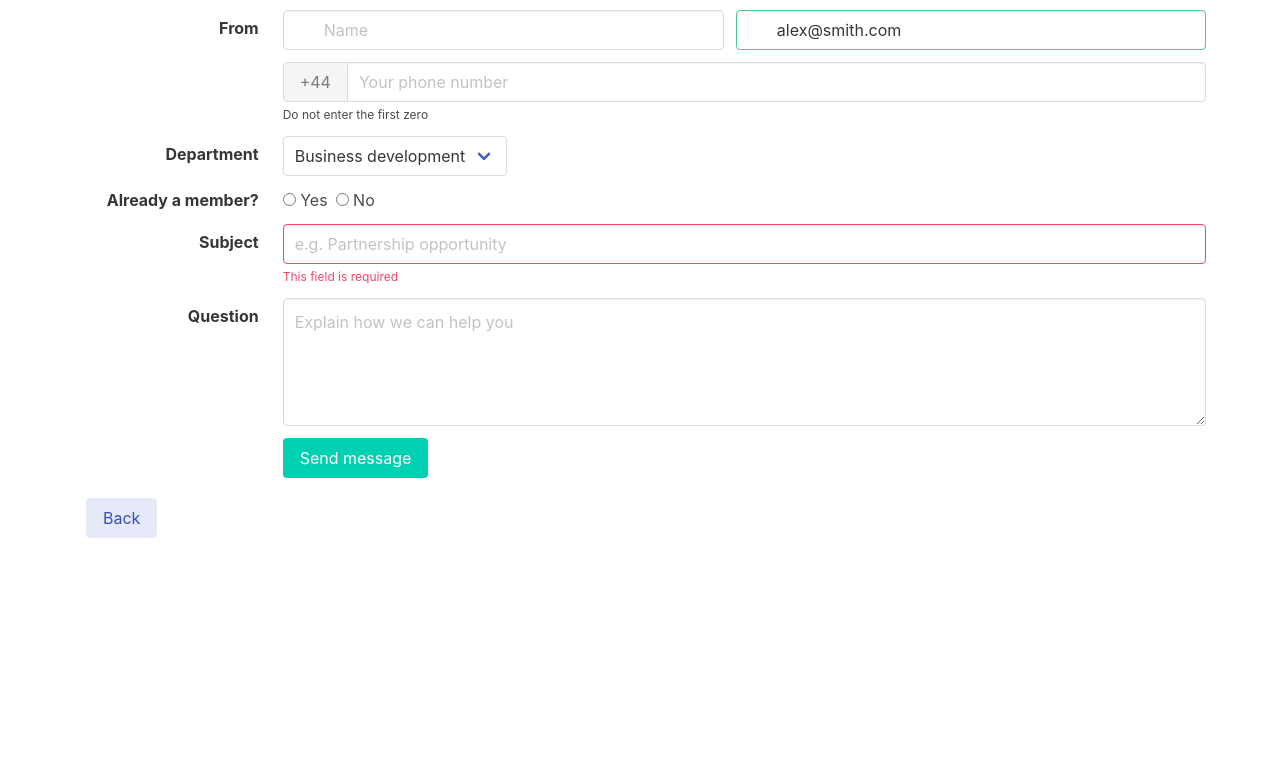
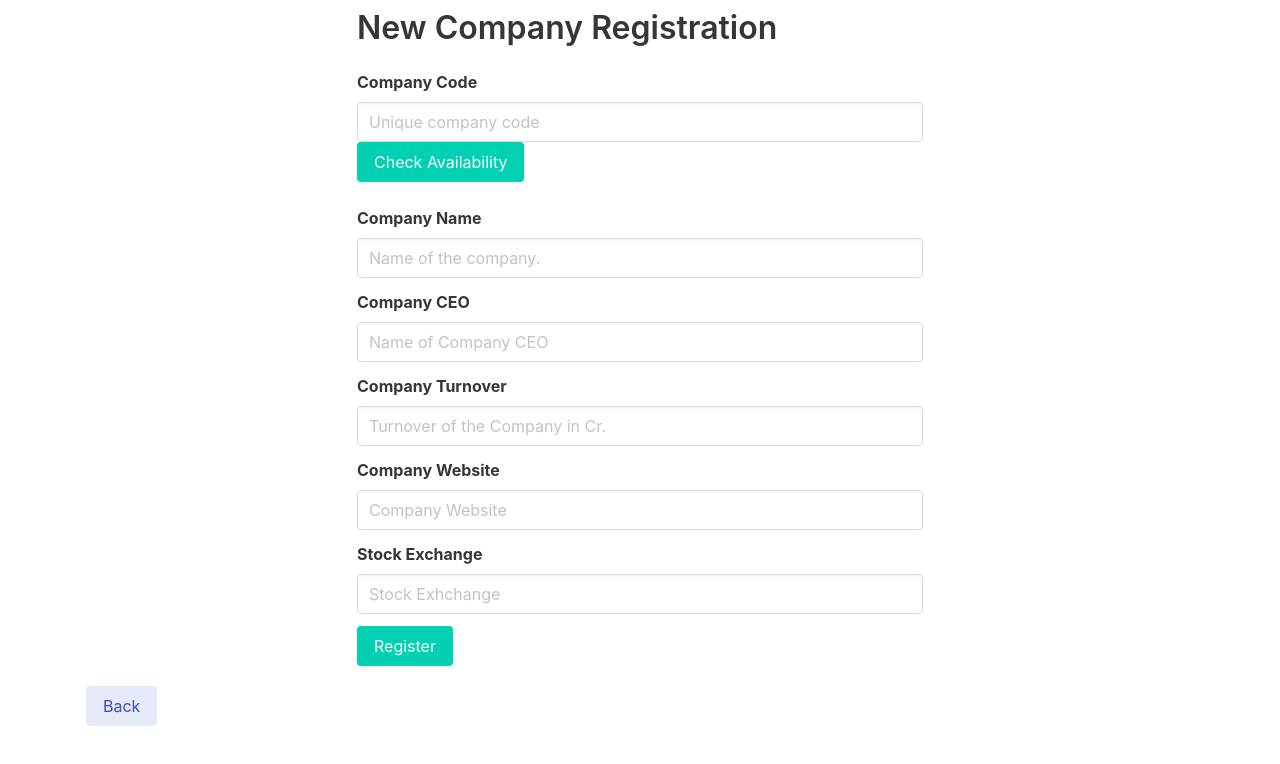
Before and after one commit to Soham-chattopadhyay/EStocksManagerWeb, an Angular app: page /register-company in a window 1280 px wide. Shown: the top 764 px of the page. Built offline with nearby package versions, Linux system fonts and the light colour scheme.

Commit message:
Company registration screen

```diff
--- a/src/app/Models/CompanyProfile.ts
+++ b/src/app/Models/CompanyProfile.ts
@@ -4,6 +4,11 @@ export class CompanyProfile
     constructor () {
         this.companyCode = '';
         this.companyName = '';
+        this.companyCEO = '';
+        this.companyTurnover = 0.0;
+        this.companyWebsite = '';
+        this.stockEnchange = '';
+        this.regStatusConfirmation = new RegStatusConfirmation();
     }
   companyCode: string;
   companyName: string;
--- a/src/app/company-register/company-register.component.html
+++ b/src/app/company-register/company-register.component.html
@@ -1,130 +1,77 @@
-<div class="field is-horizontal">
-    <div class="field-label is-normal">
-      <label class="label">From</label>
+<!-- Register Company Html -->
+<div class="container" style="width: 50%;" >
+  <h3 class="title is-3">New Company Registration</h3>
+  <div class="field">
+    <label class="label">Company Code</label>
+    <div class="control">
+      <input class="input" type="text" #code placeholder="Unique company code" (input)="setCompanyProfile($event, 'CCD')">
     </div>
-    <div class="field-body">
+
+    <div class="buttons">
+        <button class="button is-primary" (click)="findCompany()">Check Availability</button>
+    </div>
+    <p class="help is-danger"
+      [ngStyle] ="{ display: hideRegError ? 'none' : 'contents'}">
+      This Company Code is already taken!
+    </p>
+
+    <p class="help is-success text-bold"
+      [ngStyle] ="{ display: companyCodeNotAvailable ? 'none' : 'contents'}">
+      This Company Code is available.</p>
+  </div>
+
   <div class="field">
-        <p class="control is-expanded has-icons-left">
-          <input class="input" type="text" placeholder="Name">
-          <span class="icon is-small is-left">
-            <i class="fas fa-user"></i>
-          </span>
-        </p>
-      </div>
-      <div class="field">
-        <p class="control is-expanded has-icons-left has-icons-right">
-          <input class="input is-success" type="email" placeholder="Email" value="alex@smith.com">
-          <span class="icon is-small is-left">
-            <i class="fas fa-envelope"></i>
-          </span>
-          <span class="icon is-small is-right">
-            <i class="fas fa-check"></i>
-          </span>
-        </p>
-      </div>
+    <label class="label">Company Name</label>
+    <div class="control">
+      <input class="input" type="text" #name placeholder="Name of the company."
+        (input)="setCompanyProfile($event, 'CCM')">
     </div>
   </div>
 
-  <div class="field is-horizontal">
-    <div class="field-label"></div>
-    <div class="field-body">
-      <div class="field is-expanded">
-        <div class="field has-addons">
-          <p class="control">
-            <a class="button is-static">
-              +44
-            </a>
-          </p>
-          <p class="control is-expanded">
-            <input class="input" type="tel" placeholder="Your phone number">
-          </p>
-        </div>
-        <p class="help">Do not enter the first zero</p>
-      </div>
+  <div class="field">
+    <label class="label">Company CEO</label>
+    <div class="control">
+      <input class="input" type="text" #ceo placeholder="Name of Company CEO" (input)="setCompanyProfile($event, 'CCO')">
     </div>
   </div>
 
-  <div class="field is-horizontal">
-    <div class="field-label is-normal">
-      <label class="label">Department</label>
-    </div>
-    <div class="field-body">
-      <div class="field is-narrow">
+  <div class="field">
+    <label class="label">Company Turnover</label>
     <div class="control">
-          <div class="select is-fullwidth">
-            <select>
-              <option>Business development</option>
-              <option>Marketing</option>
-              <option>Sales</option>
-            </select>
-          </div>
-        </div>
-      </div>
+      <input class="input" type="text" #turnover placeholder="Turnover of the Company in Cr." (input)="setCompanyProfile($event, 'CTO')">
     </div>
   </div>
 
-  <div class="field is-horizontal">
-    <div class="field-label">
-      <label class="label">Already a member?</label>
-    </div>
-    <div class="field-body">
-      <div class="field is-narrow">
+  <div class="field">
+    <label class="label">Company Website</label>
     <div class="control">
-          <label class="radio">
-            <input type="radio" name="member">
-            Yes
-          </label>
-          <label class="radio">
-            <input type="radio" name="member">
-            No
-          </label>
-        </div>
-      </div>
+      <input class="input" type="text" #website placeholder="Company Website" (input)="setCompanyProfile($event, 'CWS')">
     </div>
   </div>
 
-  <div class="field is-horizontal">
-    <div class="field-label is-normal">
-      <label class="label">Subject</label>
-    </div>
-    <div class="field-body">
   <div class="field">
+    <label class="label">Stock Exchange</label>
     <div class="control">
-          <input class="input is-danger" type="text" placeholder="e.g. Partnership opportunity">
-        </div>
-        <p class="help is-danger">
-          This field is required
-        </p>
-      </div>
+      <input class="input" type="text" #stockEx placeholder="Stock Exhchange" (input)="setCompanyProfile($event, 'CSE')">
     </div>
   </div>
 
+  <section class="section" style="padding: 0">
     <div class="field is-horizontal">
-    <div class="field-label is-normal">
-      <label class="label">Question</label>
-    </div>
-    <div class="field-body">
-      <div class="field">
-        <div class="control">
-          <textarea class="textarea" placeholder="Explain how we can help you"></textarea>
-        </div>
-      </div>
+      <div class="buttons">
+        <button class="button is-primary" (click)="registerNewCompany()">Register</button>
       </div>
     </div>
 
-  <div class="field is-horizontal">
-    <div class="field-label">
-      <!-- Left empty for spacing -->
-    </div>
-    <div class="field-body">
-      <div class="field">
-        <div class="control">
-          <button class="button is-primary">
-            Send message
-          </button>
-        </div>
-      </div>
-    </div>
+      <p class="help is-success text-bold"
+      [ngStyle] ="{ display: notRegistered ? 'none' : 'contents'}">
+      Registration successful.</p>
+
+      <p class="help is-danger text-bold"
+      [ngStyle] ="{ display: hideRegFailMessage ? 'none' : 'contents'}">
+      Registration UnSuccessful.</p>
+
+  </section>
 </div>
 
   <div class="navbar-item">
--- a/src/app/company-register/company-register.component.ts
+++ b/src/app/company-register/company-register.component.ts
@@ -1,5 +1,8 @@
-import { Component, OnInit } from '@angular/core';
+import { Component, OnInit, ViewChild } from '@angular/core';
 import { Router } from '@angular/router';
+import { CompanyProfile } from '../Models/CompanyProfile';
+import { companymanagementapiservice } from '../Services/companymanagementapi.service';
+import { stockmanagementapiservice } from '../Services/stockmanagementapi.services';
 
 @Component({
   selector: 'app-company-register',
@@ -8,9 +11,156 @@ import { Router } from '@angular/router';
 })
 export class CompanyRegisterComponent implements OnInit {
 
-  constructor(private router: Router) { }
 
-  ngOnInit(): void {
+  constructor(private _companymanagementapiservice: companymanagementapiservice,
+    private router: Router,
+    private _stockmanagementapiservice: stockmanagementapiservice) { };
+
+  @ViewChild('code') code: any;
+  @ViewChild('name') name: any;
+  @ViewChild('ceo') ceo: any;
+  @ViewChild('website') website: any;
+  @ViewChild('turnover') turnover: any;
+  @ViewChild('stockEx') stockEx: any;
+
+  //Properties
+  companyCode: string = '';
+  comapanyName: string = '';
+  companyCEO: string = '';
+  companyWebsite: string = '';
+  comapanyStockExchange: string = '';
+  regStatusMessage = '';
+  companyTurnover: number = 0.0;
+  showSignInPage = true;
+  notVerified = true;
+  hideRegError = true;
+  notRegistered = true;
+  hideRegFailMessage = true;
+  companyCodeNotAvailable = true;
+
+  ngOnInit(): void {}
+
+  setCompanyProfile(event: any, field: string) {
+    if (field == 'CCD') {
+      this.companyCode = event.target.value;
+    } else if (field == 'CCO') {
+      this.companyCEO = event.target.value;
+    } else if (field == 'CCM' ) {
+      this.comapanyName = event.target.value;
+    } else if (field == 'CTO' ) {
+      this.companyTurnover = event.target.value;
+    } else if (field == 'CWS' ) {
+      this.companyWebsite = event.target.value;
+    } else if (field == 'CSE' ) {
+      this.comapanyStockExchange = event.target.value;
+    }
+    this.notRegistered = true;
+    this.hideRegFailMessage = true;
+  }
+
+  registerNewCompany() {
+
+    if(this.companyCode
+    && this.comapanyName
+    && this.companyCEO
+    && this.companyWebsite
+    && this.comapanyStockExchange
+    && (this.companyTurnover > 100000000))
+    {
+      var compnayProfile = new CompanyProfile();
+      compnayProfile.companyCode = this.companyCode;
+      compnayProfile.companyName = this.comapanyName;
+      compnayProfile.companyCEO = this.companyCEO;
+      compnayProfile.companyWebsite = this.companyWebsite;
+      compnayProfile.companyTurnover = this.companyTurnover;
+      compnayProfile.stockEnchange = this.comapanyStockExchange;
+
+      console.log('compnayProfile', compnayProfile);
+      this._companymanagementapiservice.registerCompany(compnayProfile)
+        .subscribe(
+          data => {
+            console.log('CompanyInfo', data);
+            if (data && data.companyCode) {
+              this.companyCode = data.companyCode;
+              this.comapanyName = data.comapanyName;
+              this.companyCEO = data.companyCEO;
+              this.companyWebsite = data.companyWebsite;
+              this.companyTurnover = data.companyTurnover;
+              this.comapanyStockExchange = data.comapanyStockExchange;
+
+              console.log(data.regStatusMessage);
+              if(data.regStatusMessage == 'Registration unsuccessful!')
+              {
+                this.hideRegFailMessage = false;
+              }
+              else{
+                this.notRegistered = false;
+              }
+            }
+            else
+            {
+              this.hideRegFailMessage = false;
+            }
+
+            this.code.nativeElement.value = '';
+            this.name.nativeElement.value = '';
+            this.website.nativeElement.value = '';
+            this.ceo.nativeElement.value = '';
+            this.turnover.nativeElement.value = '';
+            this.stockEx.nativeElement.value = '';
+          },
+          err => {
+            console.log('HTTP Error', err);
+            this.code.nativeElement.value = '';
+            this.name.nativeElement.value = '';
+            this.website.nativeElement.value = '';
+            this.ceo.nativeElement.value = '';
+            this.turnover.nativeElement.value = '';
+            this.stockEx.nativeElement.value = '';
+          }
+        );
+    }
+    else
+    {
+      alert('All fields are mandatory and Company Turnover must be greater than 10Cr.')
+      this.hideRegFailMessage = false;
+    }
+    this.hideRegError = true;
+    this.companyCodeNotAvailable = true;
+  }
+
+  findCompany() {
+    this.companyCodeNotAvailable = true;
+    console.log('Company Code Check', this.companyCode);
+
+    if (this.companyCode) {
+      this._stockmanagementapiservice.getCompanyInfo(this.companyCode)
+        .subscribe(
+          data => {
+            console.log('Company', data);
+            if (data && data.companyCode) {
+              console.log('Company - Found');
+              this.companyCode = data.companyCode;
+              this.comapanyName = data.comapanyName;
+              this.companyCEO = data.companyCEO;
+              this.companyWebsite = data.companyWebsite;
+              this.companyTurnover = data.companyTurnover;
+              this.comapanyStockExchange = data.comapanyStockExchange;
+              this.hideRegError = false;
+              this.companyCodeNotAvailable = true;
+            }
+            else {
+              this.hideRegError = true;
+              this.companyCodeNotAvailable = false;
+            }
+          },
+          err => {
+            console.log('HTTP Error', err);
+          }
+        );
+    } else {
+      alert('Please enter a Company Code!')
+    }
   }
 
   navigateToHome(event: any) {
```
Also changed, not shown: src/app/Services/companymanagementapi.service.ts (+4 -14 lines). Lines whose indentation alone changed are shown as unchanged.
